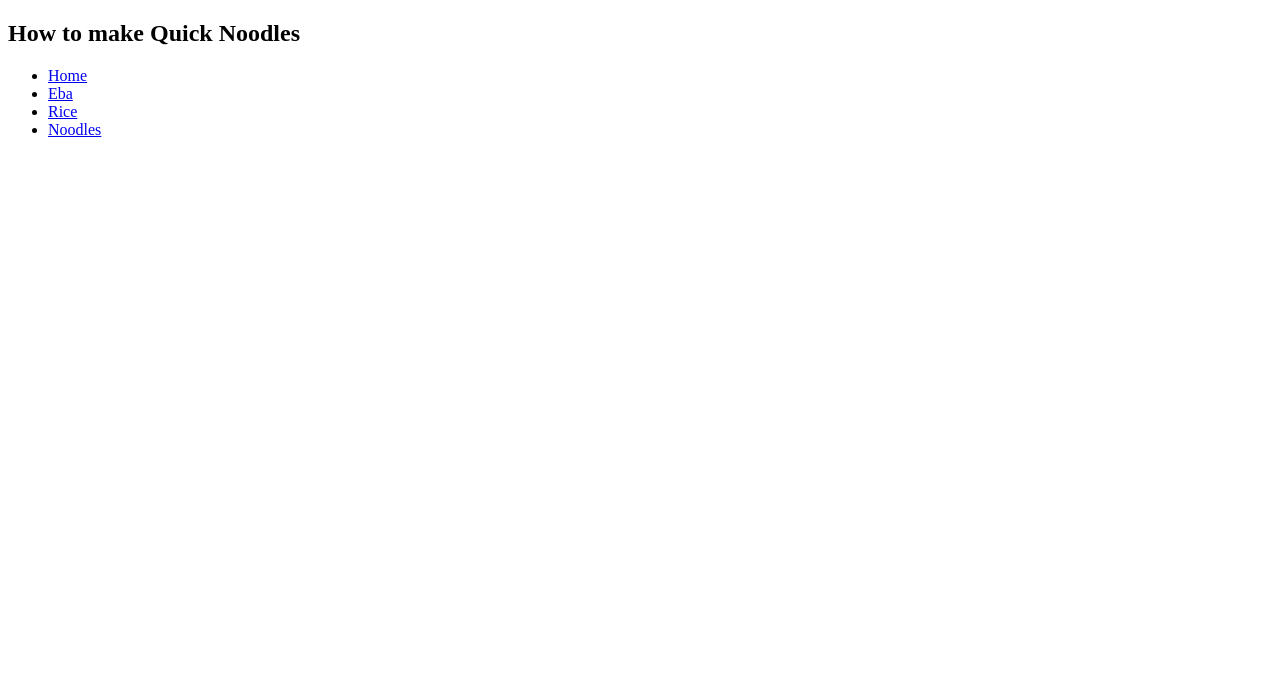
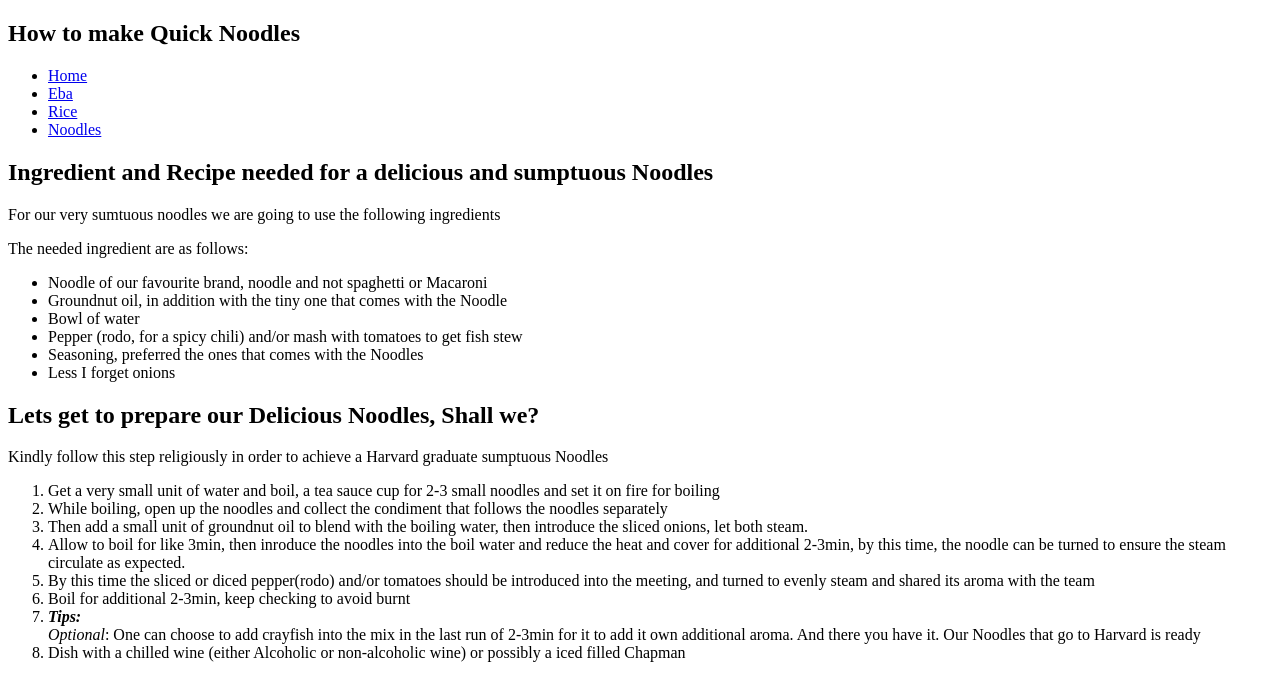
Before and after one commit to DevBlessingolowo/OdinRecipeAssignment, a plain HTML site: page Noodles.html in a window 1280 px wide. Drawn offline with Linux system fonts and the light colour scheme.

Commit message:
All the file updated with their rightful content

```diff
--- a/Noodles.html
+++ b/Noodles.html
@@ -15,5 +15,68 @@
       <li><a href="Rice.html">Rice</a></li>
       <li><a href="Noodles.html">Noodles</a></li>
     </ul>
+
+    <h2>Ingredient and Recipe needed for a delicious and sumptuous Noodles</h2>
+    <p>
+      For our very sumtuous noodles we are going to use the following
+      ingredients
+    </p>
+    <p>The needed ingredient are as follows:</p>
+    <ul>
+      <li>
+        Noodle of our favourite brand, noodle and not spaghetti or Macaroni
+      </li>
+      <li>
+        Groundnut oil, in addition with the tiny one that comes with the Noodle
+      </li>
+      <li>Bowl of water</li>
+      <li>
+        Pepper (rodo, for a spicy chili) and/or mash with tomatoes to get fish
+        stew
+      </li>
+      <li>Seasoning, preferred the ones that comes with the Noodles</li>
+      <li>Less I forget onions</li>
+    </ul>
+
+    <h2>Lets get to prepare our Delicious Noodles, Shall we?</h2>
+    <p>
+      Kindly follow this step religiously in order to achieve a Harvard graduate
+      sumptuous Noodles
+    </p>
+    <ol>
+      <li>
+        Get a very small unit of water and boil, a tea sauce cup for 2-3 small
+        noodles and set it on fire for boiling
+      </li>
+      <li>
+        While boiling, open up the noodles and collect the condiment that
+        follows the noodles separately
+      </li>
+      <li>
+        Then add a small unit of groundnut oil to blend with the boiling water,
+        then introduce the sliced onions, let both steam.
+      </li>
+      <li>
+        Allow to boil for like 3min, then inroduce the noodles into the boil
+        water and reduce the heat and cover for additional 2-3min, by this time,
+        the noodle can be turned to ensure the steam circulate as expected.
+      </li>
+      <li>
+        By this time the sliced or diced pepper(rodo) and/or tomatoes should be
+        introduced into the meeting, and turned to evenly steam and shared its
+        aroma with the team
+      </li>
+      <li>Boil for additional 2-3min, keep checking to avoid burnt</li>
+      <li>
+        <strong><em>Tips:</em></strong> <br />
+        <em>Optional</em>: One can choose to add crayfish into the mix in the
+        last run of 2-3min for it to add it own additional aroma. And there you
+        have it. Our Noodles that go to Harvard is ready
+      </li>
+      <li>
+        Dish with a chilled wine (either Alcoholic or non-alcoholic wine) or
+        possibly a iced filled Chapman
+      </li>
+    </ol>
   </body>
 </html>
```
Also changed, not shown: Eba.html (+1 -1 lines), Rice.html (+43 -0 lines).
